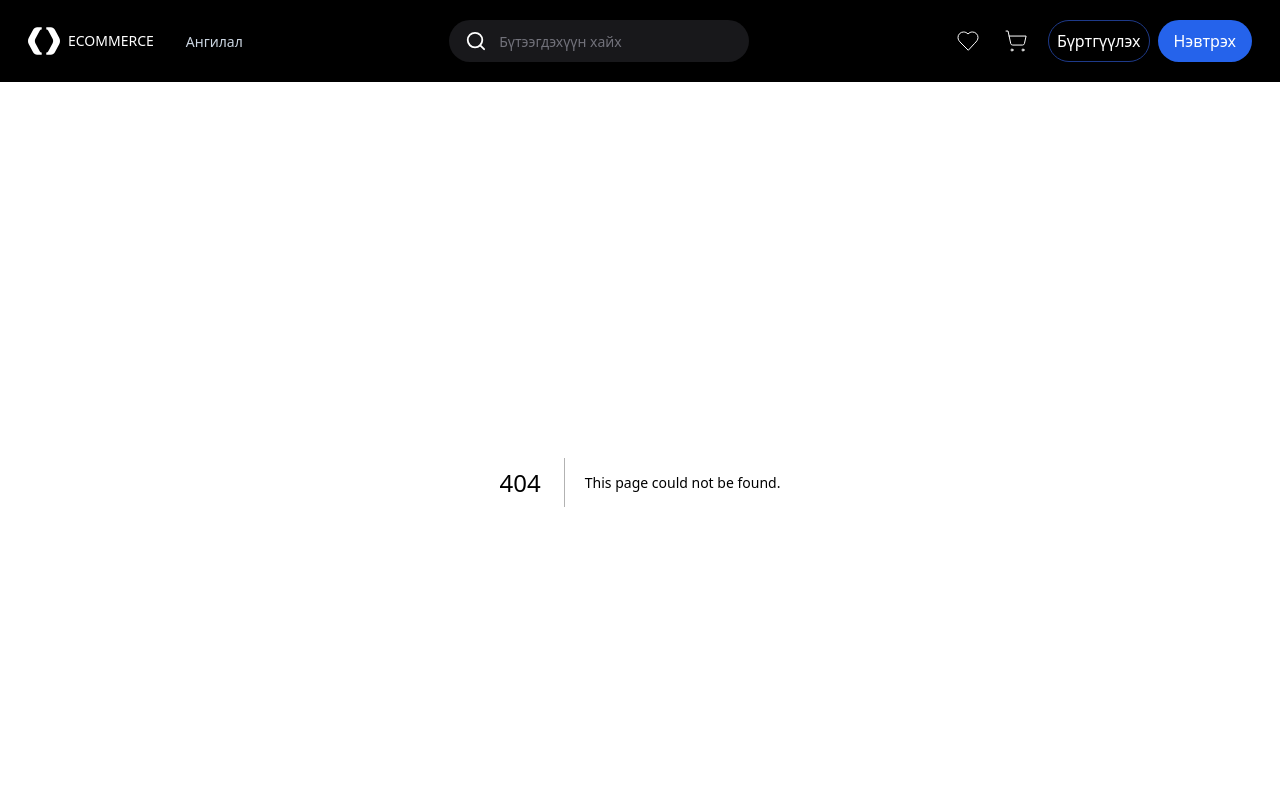
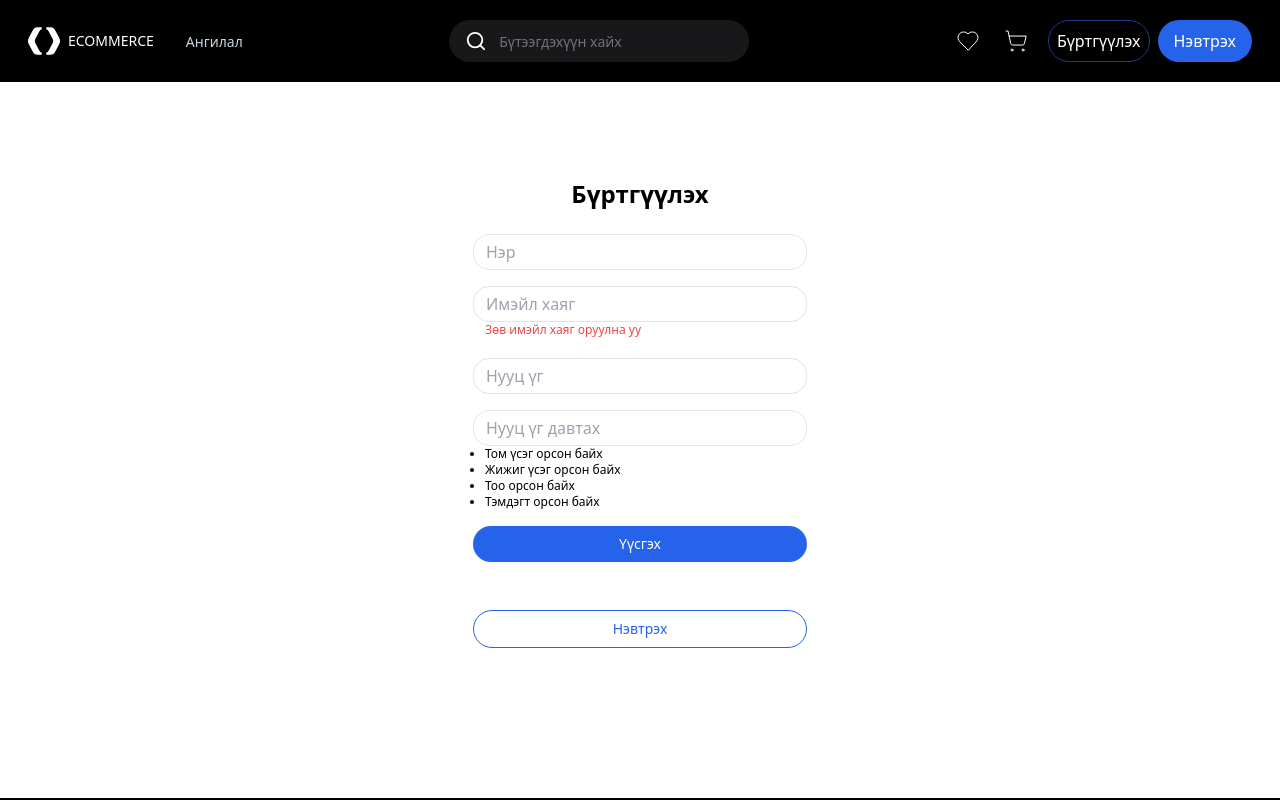
Before and after one commit to Delgermurun17/e-commerce-web, a Next.js app in the folder e-commerce-web/: page /Register-page in a window 1280 px wide. Before the commit this address had no page. Shown: the top 800 px of the page. Built offline with nearby package versions, Linux system fonts and the light colour scheme.

Commit message:
register-with-alert

```diff
--- /dev/null
+++ b/e-commerce-web/src/app/Register-page/page.tsx
@@ -0,0 +1,9 @@
+import { Register } from "@/components/register";
+
+export default function Page() {
+    return (
+        <main>
+           <Register />
+        </main>
+    );
+  }
--- /dev/null
+++ b/e-commerce-web/src/components/register.tsx
@@ -0,0 +1,177 @@
+"use client";
+
+import { useState, ChangeEvent, FormEvent } from "react";
+import { Button } from "./ui/button";
+import { CircleAlert } from "lucide-react";
+
+// Бүртгэлтэй функц
+export function Register() {
+  const [password, setPassword] = useState<string>(""); // Нууц үг
+  const [confirmPassword, setConfirmPassword] = useState<string>(""); // Давтах нууц үг
+  const [requirements, setRequirements] = useState<{
+    hasUpperCase: boolean;
+    hasLowerCase: boolean;
+    hasNumber: boolean;
+    hasSpecialChar: boolean;
+  }>({
+    hasUpperCase: true,
+    hasLowerCase: true,
+    hasNumber: true,
+    hasSpecialChar: true,
+  });
+  const [showError, setShowError] = useState<boolean>(false); // Алдааг харуулах
+
+  // Нууц үгийн шалгалт
+  const validatePassword = (pwd: string): boolean => {
+    const hasUpperCase = /[A-Z]/.test(pwd); // Том үсэг шалгах
+    const hasLowerCase = /[a-z]/.test(pwd); // Жижиг үсэг шалгах
+    const hasNumber = /\d/.test(pwd); // Тоо шалгах
+    const hasSpecialChar = /[!@#$%^&*(),.?":{}|<>]/.test(pwd); // Тэмдэгт шалгах
+
+    setRequirements({
+      hasUpperCase,
+      hasLowerCase,
+      hasNumber,
+      hasSpecialChar,
+    });
+
+    return hasUpperCase && hasLowerCase && hasNumber && hasSpecialChar; // Бүх шаардлага хангасан эсэх
+  };
+
+  // Нууц үгийг өөрчлөх функц
+  const handlePasswordChange = (e: ChangeEvent<HTMLInputElement>): void => {
+    const pwd = e.target.value;
+    setPassword(pwd);
+    validatePassword(pwd);
+  };
+
+  // Давтах нууц үгийг өөрчлөх функц
+  const handleConfirmPasswordChange = (
+    e: ChangeEvent<HTMLInputElement>
+  ): void => {
+    const confirmPwd = e.target.value;
+    setConfirmPassword(confirmPwd);
+  };
+
+  // Давтах нууц үг үнэн эсэх
+  const isConfirmPasswordValid = confirmPassword === password;
+
+  // Формыг илгээх функц
+  const handleSubmit = (e: FormEvent<HTMLFormElement>): void => {
+    e.preventDefault();
+    if (!validatePassword(password) || !isConfirmPasswordValid) {
+      setShowError(true);
+      return;
+    }
+    setShowError(false);
+    // Амжилттай бүртгүүлэх логик энд байна
+  };
+
+  return (
+    <div className="w-[1040px] mx-auto">
+      <h1 className="text-center font-semibold text-2xl leading-8 mt-24">
+        Бүртгүүлэх
+      </h1>
+      <form
+        onSubmit={handleSubmit}
+        className="flex flex-col items-center mt-6 gap-4 pb-[150px]"
+      >
+        <input
+          id="name"
+          placeholder="Нэр"
+          className="h-9 rounded-2xl border border-zinc-200 p-3 w-[334px]"
+          aria-label="name"
+        />
+        <div>
+          <input
+            id="email"
+            placeholder="Имэйл хаяг"
+            className="h-9 rounded-2xl border border-zinc-200 p-3 w-[334px]"
+            aria-label="email"
+          />
+          <p className="text-red-500 pl-3 pb-1 font-normal text-xs">
+            Зөв имэйл хаяг оруулна уу
+          </p>
+        </div>
+        <input
+          type="password"
+          placeholder="Нууц үг"
+          value={password}
+          onChange={handlePasswordChange}
+          className={`h-9 rounded-2xl border ${
+            Object.values(requirements).every((req) => req)
+              ? "border-zinc-200"
+              : "border-red-500"
+          } p-3 w-[334px]`}
+          aria-label="password"
+        />
+        <div>
+          <input
+            type="password"
+            placeholder="Нууц үг давтах"
+            value={confirmPassword}
+            onChange={handleConfirmPasswordChange}
+            className={`h-9 rounded-2xl border ${
+              isConfirmPasswordValid ? "border-zinc-200" : "border-red-500"
+            } p-3 w-[334px]`}
+            aria-label="confirm password"
+          />
+          {!isConfirmPasswordValid && (
+            <p className="text-red-500 pl-3 pb-3 font-normal text-sm">
+              Нууц үг ижил биш байна
+            </p>
+          )}
+          <ul className="list-disc font-normal text-xs leading-4 pl-3 gap-1">
+            <li
+              className={`${requirements.hasUpperCase ? "" : "text-red-500"}`}
+            >
+              Том үсэг орсон байх
+            </li>
+            <li
+              className={`${requirements.hasLowerCase ? "" : "text-red-500"}`}
+            >
+              Жижиг үсэг орсон байх
+            </li>
+            <li className={`${requirements.hasNumber ? "" : "text-red-500"}`}>
+              Тоо орсон байх
+            </li>
+            <li
+              className={`${requirements.hasSpecialChar ? "" : "text-red-500"}`}
+            >
+              Тэмдэгт орсон байх
+            </li>
+          </ul>
+        </div>
+        <div className="flex flex-col gap-12">
+          <Button className="w-[334px]" type="submit">
+            Үүсгэх
+          </Button>
+          <Button className="w-[334px] bg-white text-blue-600 border border-blue-600 hover:bg-slate-100">
+            Нэвтрэх
+          </Button>
+        </div>
+      </form>
+      {showError && (
+        <div className="w-[512px] border border-red-600 rounded-xl mb-8 ml-[920px]">
+          <div className="py-4 pl-11 flex flex-col gap-1">
+            <div className="flex gap-1">
+              <CircleAlert className="w-4 h-4" color="red" />
+              <p className="font-medium text-base leading-4 text-red-500">
+                Алдаа гарлаа
+              </p>
+            </div>
+            <p className="font-normal text-sm leading-5 text-red-500">
+              Нууц үг ба давтах нууц үг нь шаардлага хангахгүй байна.
+            </p>
+          </div>
+        </div>
+      )}
+    </div>
+  );
+}
+
+// useState: Эдгээр нь компонентийг өөрчлөх үед байнгын утгуудыг хадгалахад хэрэглэгддэг.
+// validatePassword: Нууц үгийн шаардлагыг шалгах логикыг агуулдаг.
+// handlePasswordChange: Нууц үгийг өөрчлөх үед дуудаж, шаардлагыг шалгадаг.
+// handleSubmit: Формыг илгээх үед дуудаж, баталгаажуулах логикийг агуулдаг.
+// isConfirmPasswordValid: Давтах нууц үг үнэн эсэхийг шалгадаг.
```
Also changed, not shown: 1 other file (tests, documents, lock files or other folders).
